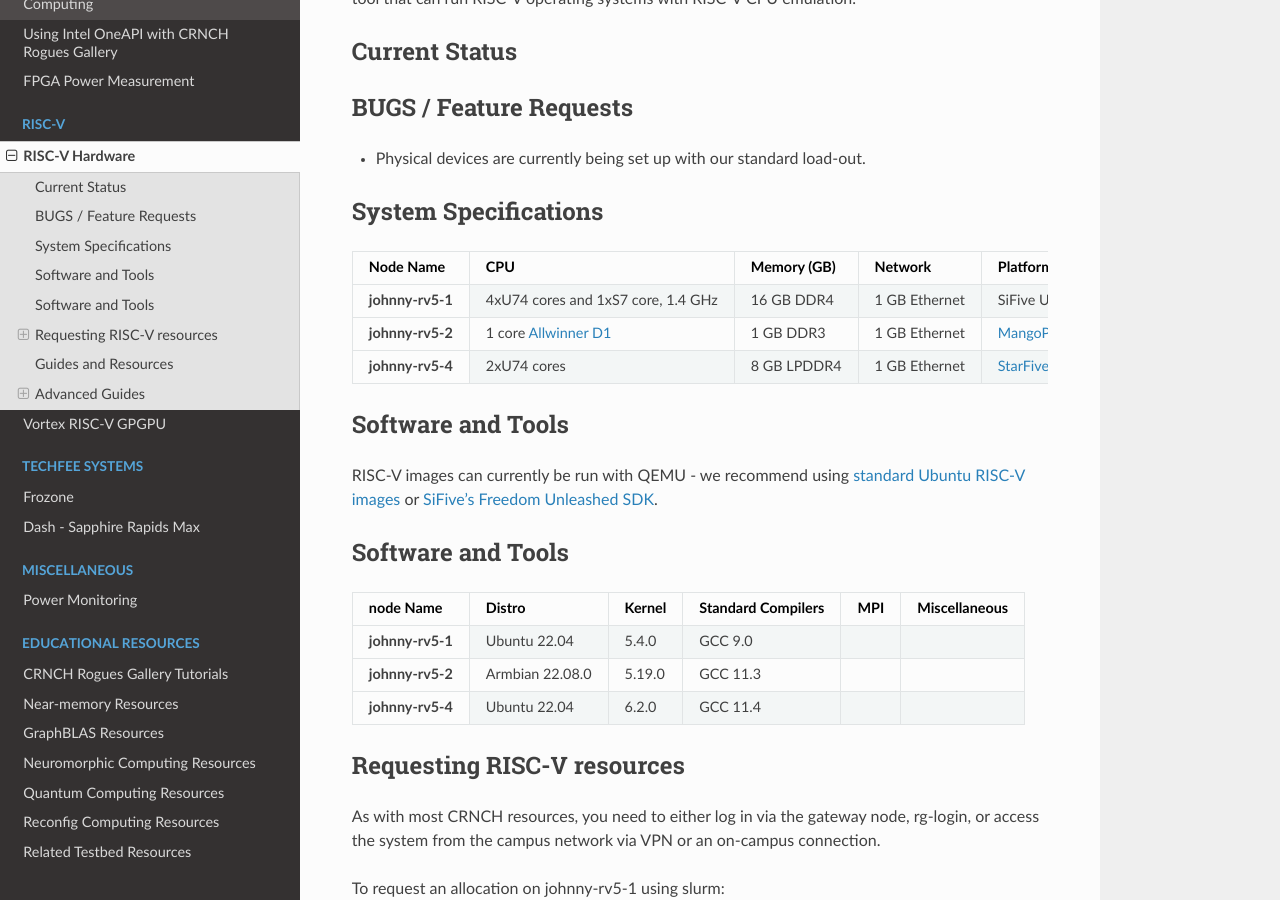
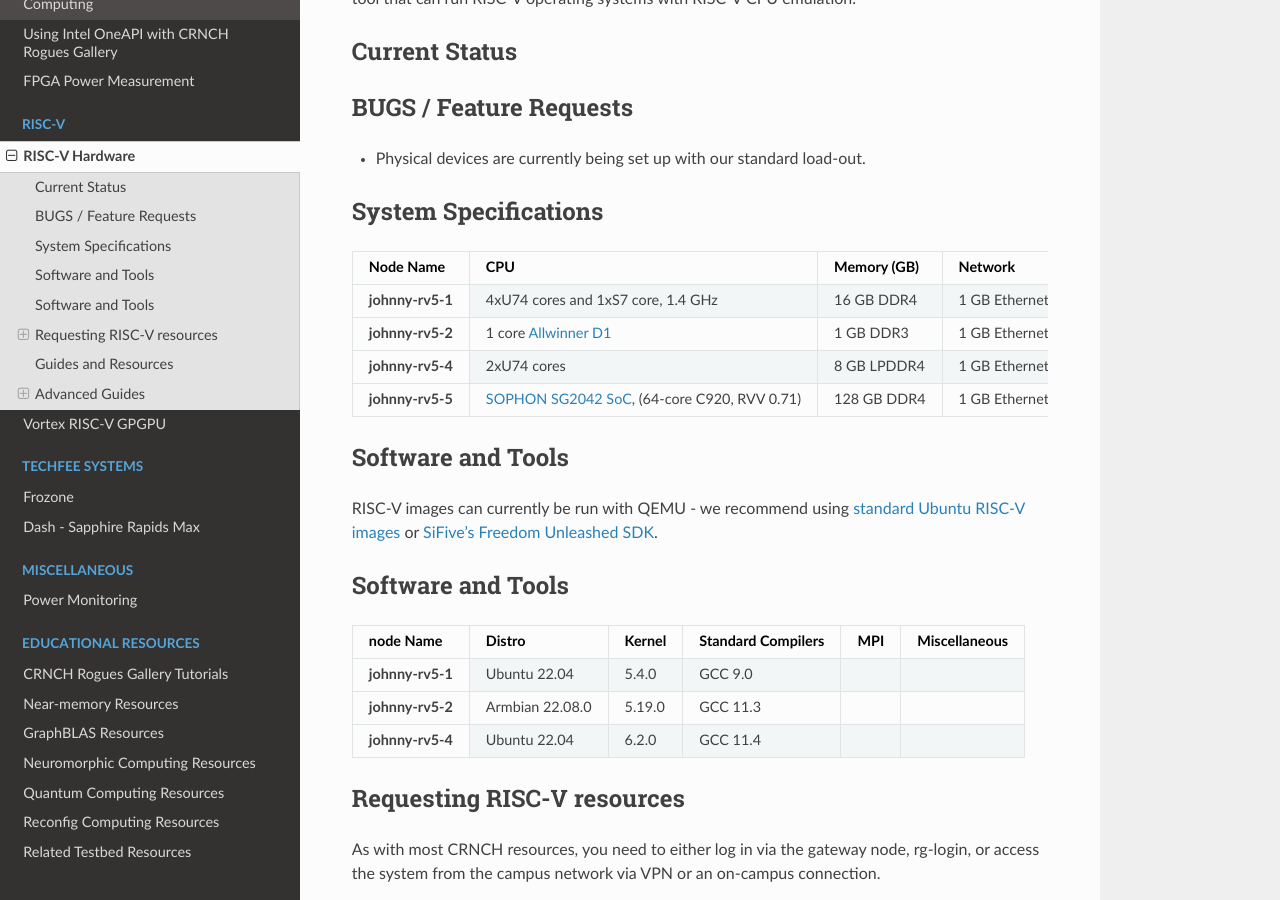
Before and after one commit to gt-crnch-rg/read-the-docs, a Sphinx documentation site: the page built from docs/riscv/rg-riscv-hardware.rst, in a window 1280 px wide and 900 px high, scrolled down 317 px. Built offline with Sphinx 7.4.7 and the Read the Docs theme 2.0.0, drawn with Linux system fonts in a browser that asks for light colours; pages that are not in the unit, such as notebooks, are missing from menus.

Commit message:
Update rg-riscv-hardware.rst

```diff
--- a/docs/riscv/rg-riscv-hardware.rst
+++ b/docs/riscv/rg-riscv-hardware.rst
@@ -46,6 +46,12 @@ System Specifications
       - 1 GB Ethernet
       - `StarFive VisionFive (V1) <https://www.starfivetech.com/en/site/boards>`__
       -
+    * - johnny-rv5-5
+      - `SOPHON SG2042 SoC <https://en.sophgo.com/product/introduce/sg2042.html>`__, (64-core C920, RVV 0.71)
+      - 128 GB DDR4
+      - 1 GB Ethernet
+      - `Milk-V Pioneer system <https://milkv.io/pioneer>`__
+      - Contains AMD R5 230 GPU (2014 era GPU)
 
 
 
```
